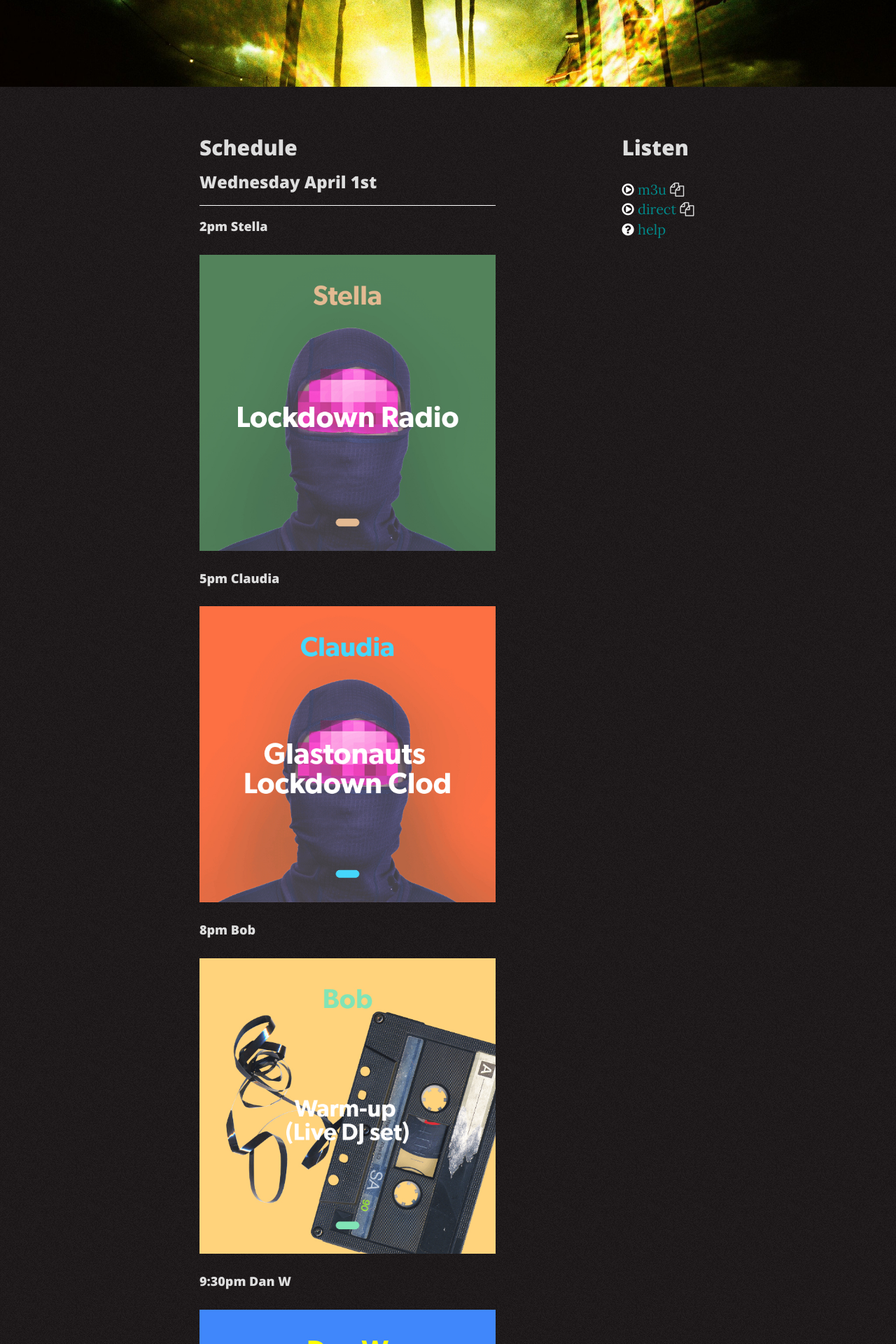
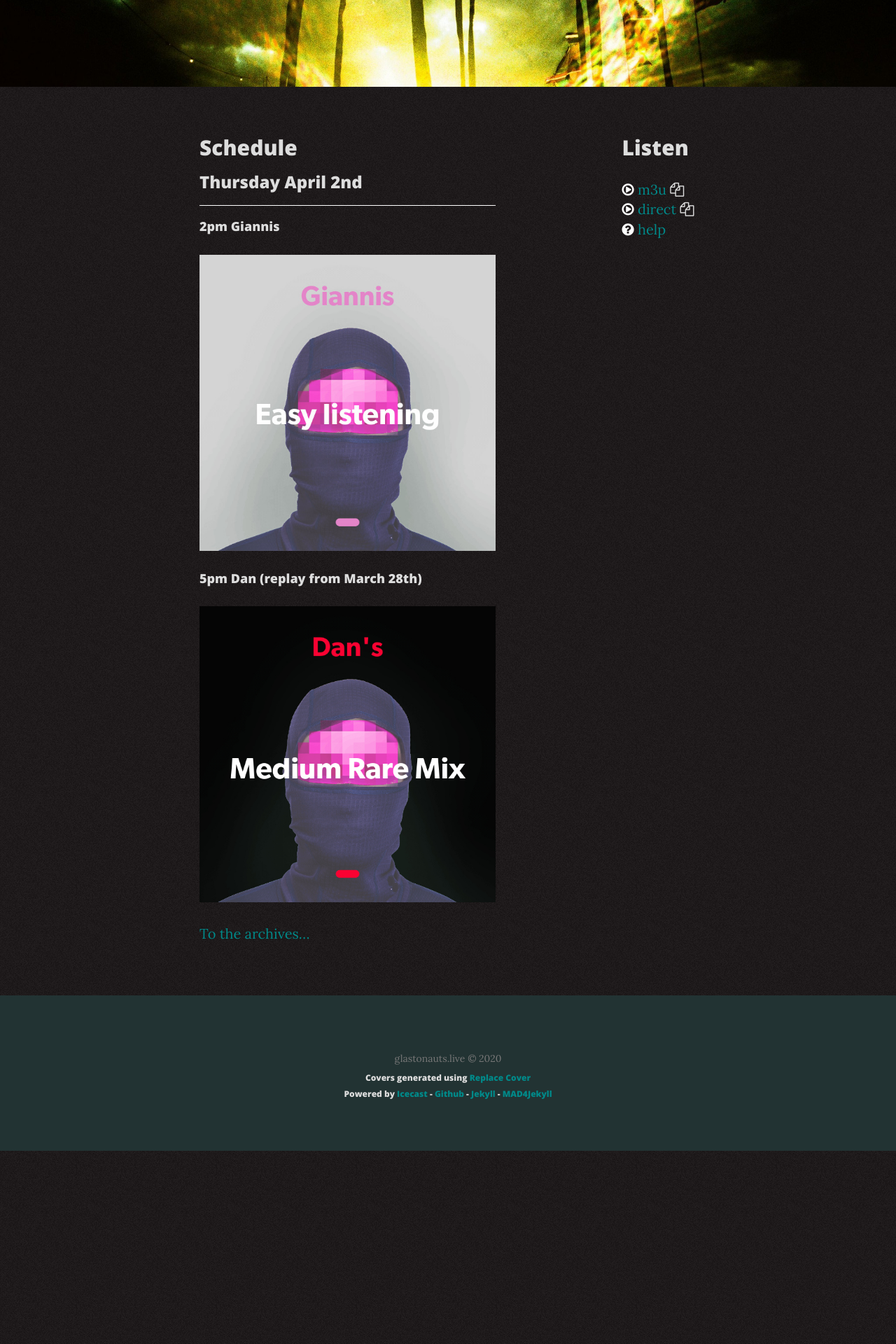
Before and after one commit to bobular/glastonauts.live, a Jekyll site: the page built from pages/index.html, in a window 1280 px wide. Shown: the part 318-2238 px from the top of the page at 70% size. Built offline with Jekyll 4.4.1, drawn with Linux system fonts in a browser that asks for light colours; nearby versions of some CDN libraries; after the commit the page ends 1962 px from its top, so only the background shows below that.

Commit message:
Thursday's schedule

```diff
--- a/_includes/schedule.md
+++ b/_includes/schedule.md
@@ -1,19 +1,14 @@
 ## Schedule
 
-### Wednesday April 1st
+### Thursday April 2nd
 
 ---
-#### 2pm Stella
-![alt-text](assets/owner/images/20200401-2pm.jpeg)
+#### 2pm Giannis
+![alt-text](assets/owner/images/20200402-2pm.jpeg)
 
-#### 5pm Claudia
-![alt-text](assets/owner/images/20200401-5pm.jpeg)
+#### 5pm Dan (replay from March 28th)
+![alt-text](assets/owner/images/20200328-5pm.jpeg)
 
-#### 8pm Bob
-![alt-text](assets/owner/images/20200401-8pm.jpeg)
-
-#### 9:30pm Dan W
-![alt-text](assets/owner/images/20200401-9pm.jpeg)
 
 
 [To the archives...](archive.html)
--- a/assets/libs/css/intro.css
+++ b/assets/libs/css/intro.css
@@ -98,3 +98,7 @@
     margin-left: 0;
     border-color: #FFFFFF;
 }
+
+div.text-playlist {
+    display: none;
+}
```
Also changed, not shown: _includes/archive.md (+20 -0 lines), _includes/playlists.md/20200401-8pm.md (added, +15 -0 lines), assets/owner/images/20200402-2pm.jpeg (added).
